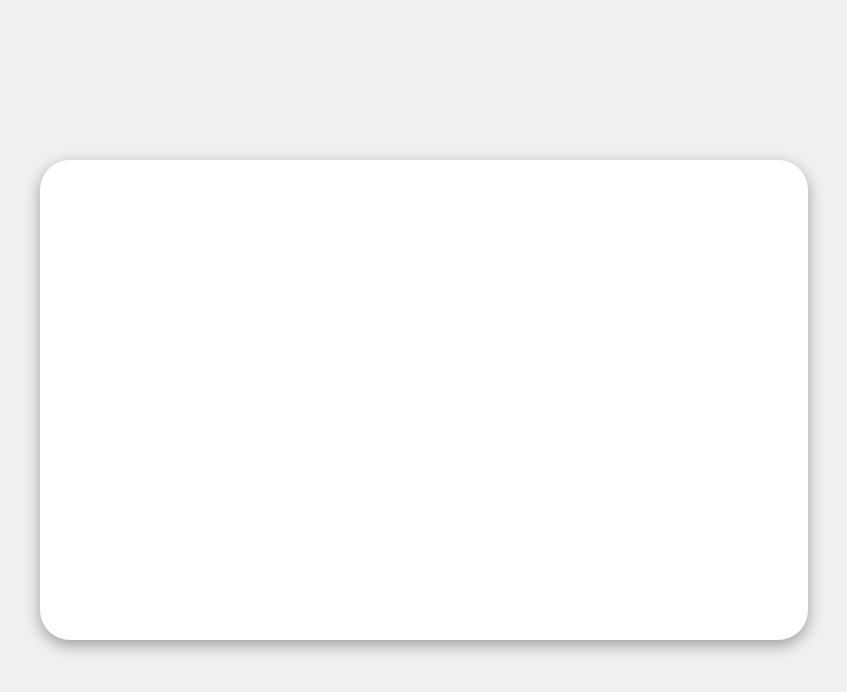
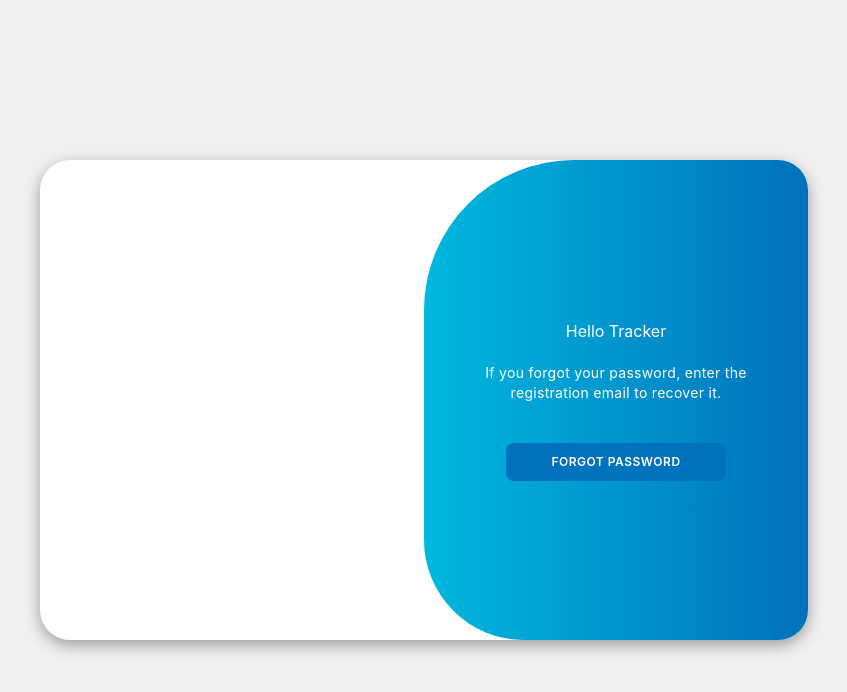
Before and after one commit to TrackioFront/trackio-front, a React (Create React App) app: page /resetPassword in a window 1280 px wide. Shown: the top 692 px of the page, without its empty margins (216-1063 px from the left). Built offline with nearby package versions, Linux system fonts and the light colour scheme.

Commit message:
change register

```diff
--- a/src/modules/Login/infrastructure/components/LoginScreen.scss
+++ b/src/modules/Login/infrastructure/components/LoginScreen.scss
@@ -102,16 +102,6 @@ html, body {
     margin: 20px 0;
 }
 
-.social-icons a {
-    border: 1px solid #ccc;
-    border-radius: 20%;
-    display: inline-flex;
-    justify-content: center;
-    align-items: center;
-    margin: 0 3px;
-    height: 40px;
-    width: 40px;
-}
 
 .toggle-container {
     position: absolute;
--- a/src/modules/Login/infrastructure/components/SignIn/SignIn.tsx
+++ b/src/modules/Login/infrastructure/components/SignIn/SignIn.tsx
@@ -105,7 +105,8 @@ const SignIn: React.FC = () => {
             <p>{t("textRecoveryPassword")}</p>
             <Button
               id="forgotPassword"
-              text={t("forgotPassword")}
+              text={t("signIn")}
+              onClick={() => navigate("/login", { replace: true })}
             />
           </div>
         </div>
--- a/src/modules/PassRecovery/infrastructure/components/PassRecovery.tsx
+++ b/src/modules/PassRecovery/infrastructure/components/PassRecovery.tsx
@@ -66,7 +66,6 @@ const PassRecovery: React.FC<PassRecoveryProps> = ({
   };
 
   return (
-    <>
     <div className="container">
     <div className="form-container sign-up">
         <form onSubmit={handleSubmit}>
@@ -80,9 +79,22 @@ const PassRecovery: React.FC<PassRecoveryProps> = ({
           />
           <Button type="submit" text="Sign Up" />
         </form>
+    </div>
+    <div className="toggle-container">
+        <div className="toggle">
+          <div className="toggle-panel toggle-right">
+            <h1>{t("helloTracker")}</h1>
+            <p>{t("textRecoveryPassword")}</p>
+            <Button
+              id="forgotPassword"
+              text={t("forgotPassword")}
+              onClick={() => navigate("/resetPassword", { replace: true })}
+
+            />
+          </div>
+        </div>
       </div>
     </div>
-    </>
   );
 };
 
```
